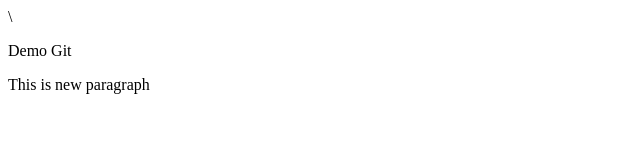
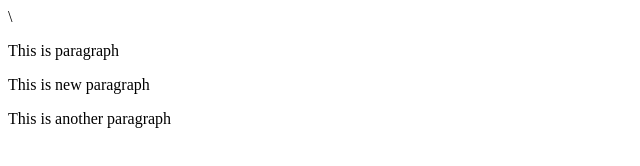
Before and after one commit to Aompawarisa/demo-git, a plain HTML site: page index.html in a window 1280 px wide. Shown: the whole page, without its empty margins (0-640 px from the left). Drawn offline with Linux system fonts and the light colour scheme.

Commit message:
add paragraph

```diff
--- a/index.html
+++ b/index.html
@@ -1,10 +1,11 @@
 <!DOCTYPE html>\
 <html lang="th">
 <head>
-<title>Demo git</title>
+<title>Demo git!!!!</title>
 </head>
 <body>
-<p>Demo Git</p>
+<p>This is paragraph</p>
 <p>This is new paragraph</p>
+<p>This is another paragraph</p>
 </body>
 </html>
```
